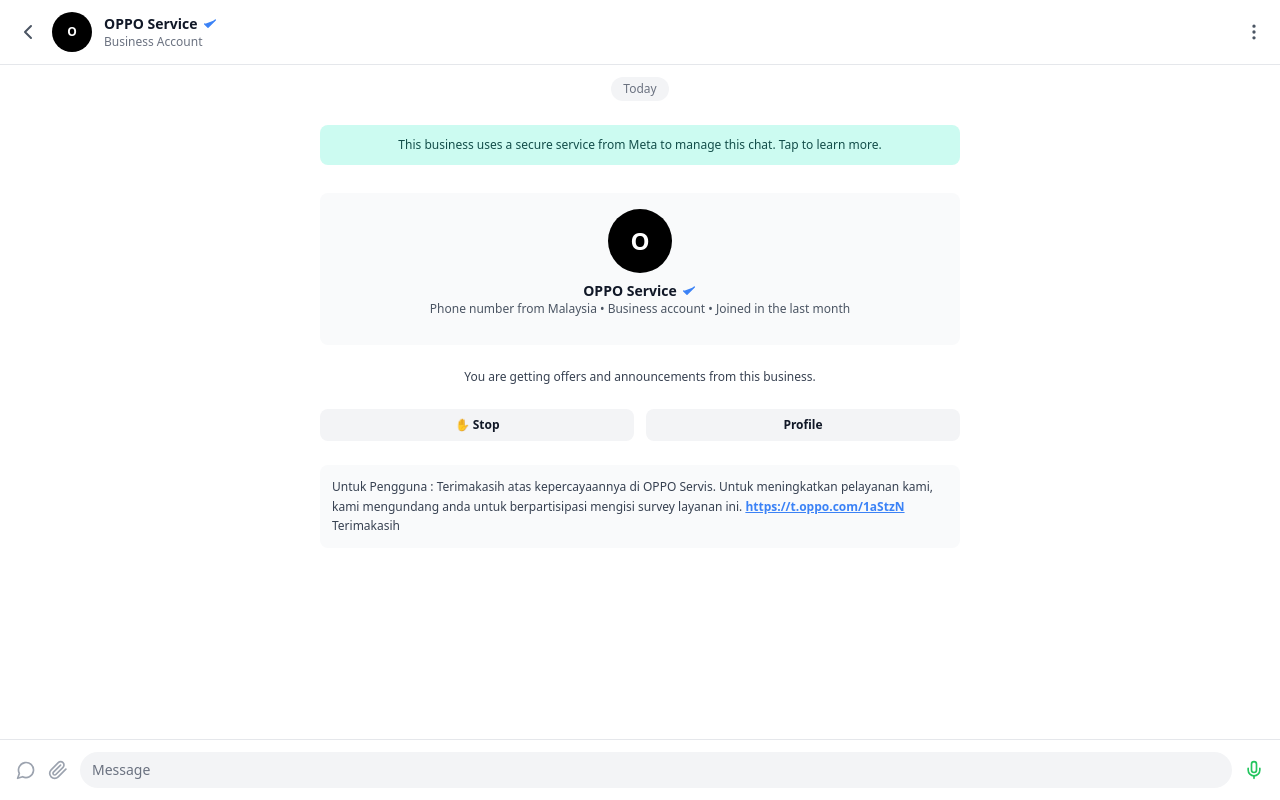
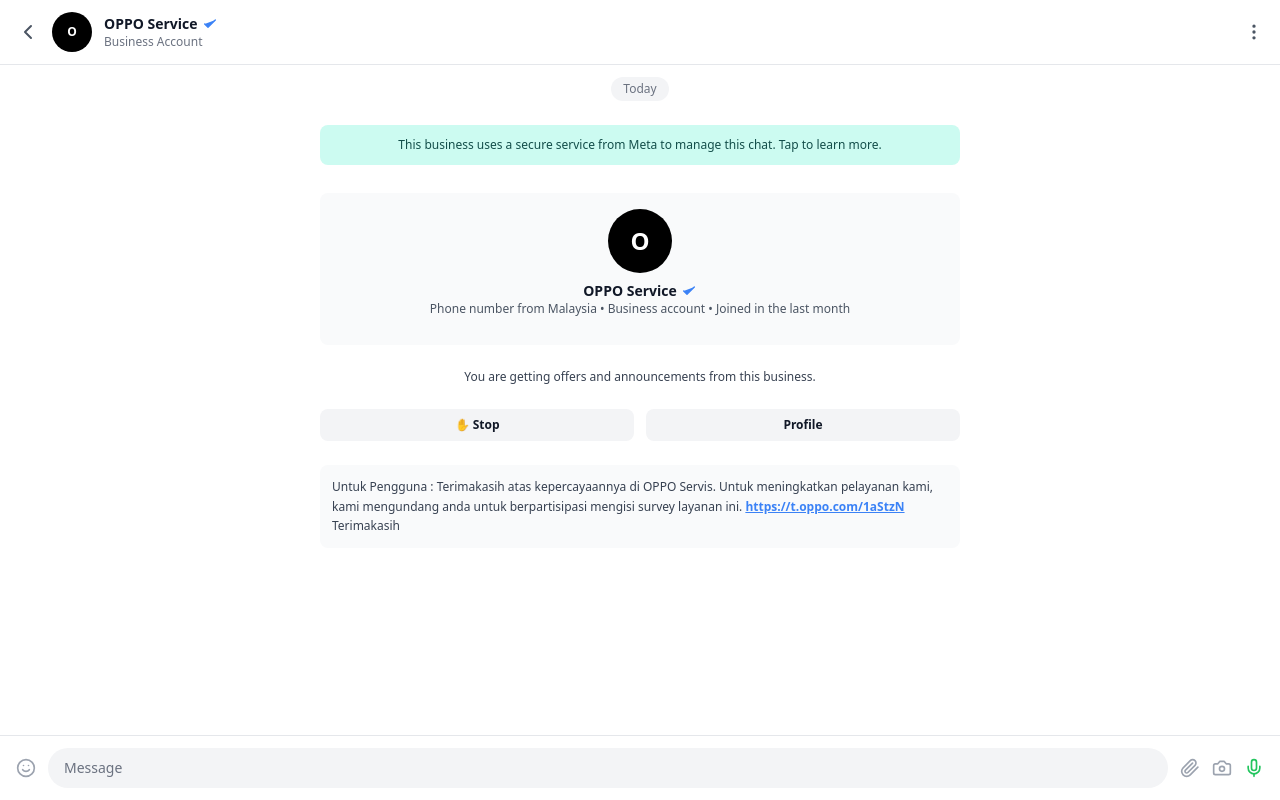
Before and after one commit to farhand-netz/oppo, a React (Vite) app: page / in a window 1280 px wide. Built offline with nearby package versions, Linux system fonts and the light colour scheme.

Commit message:
Updated Landing.tsx

```diff
--- a/src/components/Landing.tsx
+++ b/src/components/Landing.tsx
@@ -1,4 +1,4 @@
-import { ChevronLeft, MoreVertical, MessageCircle, Paperclip, Mic, Check } from 'lucide-react';
+import { ChevronLeft, MoreVertical, Paperclip, Mic, Check, Smile, Camera } from 'lucide-react';
 
 interface LandingProps {
   onStartSurvey: () => void;
@@ -95,15 +95,16 @@ export default function Landing({ onStartSurvey }: LandingProps) {
 
       {/* Chat Input */}
       <div className="bg-white border-t px-4 py-3 flex items-center gap-3 sticky bottom-0">
-        <MessageCircle className="w-5 h-5 text-gray-400" />
-        <Paperclip className="w-5 h-5 text-gray-400" />
+        <Smile className="w-5 h-5 text-gray-400 flex-shrink-0" />
         <input
           type="text"
           placeholder="Message"
-          className="flex-1 text-sm bg-gray-100 rounded-full px-3 py-2 outline-none text-gray-700 placeholder-gray-500"
+          className="flex-1 text-sm bg-gray-100 rounded-full px-4 py-2.5 outline-none text-gray-700 placeholder-gray-500"
           disabled
         />
-        <Mic className="w-5 h-5 text-green-500" />
+        <Paperclip className="w-5 h-5 text-gray-400 flex-shrink-0" />
+        <Camera className="w-5 h-5 text-gray-400 flex-shrink-0" />
+        <Mic className="w-5 h-5 text-green-500 flex-shrink-0" />
       </div>
     </div>
   );
```
